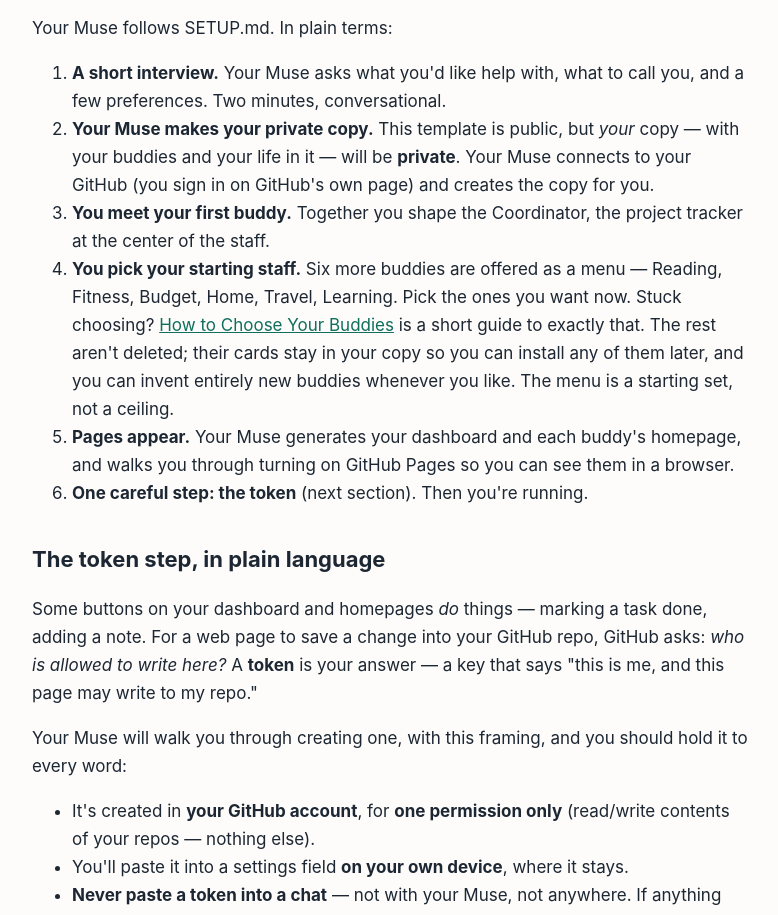
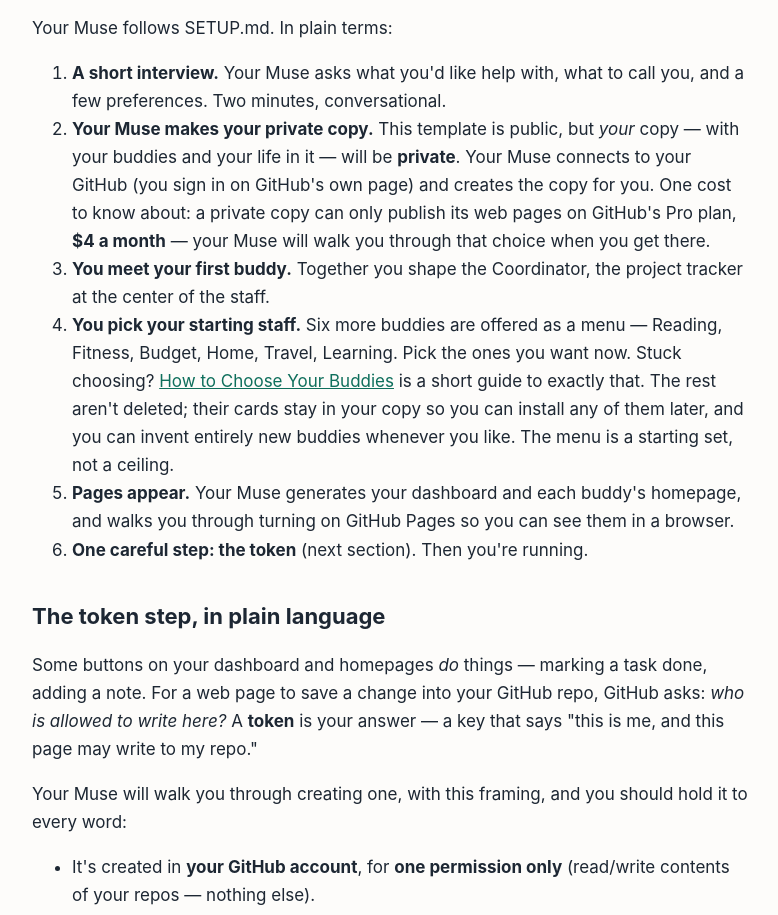
Before and after one commit to davedellaquila/buddy-os-starter, a plain HTML site: page start-here.html in a window 1280 px wide. Shown: the part 3349-4264 px from the top of the page, without its empty margins (250-1028 px from the left). Drawn offline with Linux system fonts and the light colour scheme.

Commit message:
The $4/month step: SETUP.md step 2 gains the GitHub Pro cost as an explicit key step (private repo + published Pages = Pro at $4/month; three honest choices — upgrade / free-but-public / free-private-unpublished — recorded for step 7; Muse never handles payment details). Step 0's overview and model opening now mention the one cost up front; step 7 cross-references the choice and degrades gracefully; START-HERE 'What will happen' step 2 tells the human too. Dave's steer, round 13.

```diff
--- a/start-here.html
+++ b/start-here.html
@@ -168,7 +168,10 @@ in <em>your own</em> private copy — you never feed it the file again.</p>
 <li><strong>Your Muse makes your private copy.</strong> This template is public, but
    <em>your</em> copy — with your buddies and your life in it — will be
    <strong>private</strong>. Your Muse connects to your GitHub (you sign in on
-   GitHub's own page) and creates the copy for you.</li>
+   GitHub's own page) and creates the copy for you. One cost to know
+   about: a private copy can only publish its web pages on GitHub's
+   Pro plan, <strong>$4 a month</strong> — your Muse will walk you through that
+   choice when you get there.</li>
 <li><strong>You meet your first buddy.</strong> Together you shape the Coordinator, the
    project tracker at the center of the staff.</li>
 <li><strong>You pick your starting staff.</strong> Six more buddies are offered as a
```
Also changed, not shown: 2 other files.
